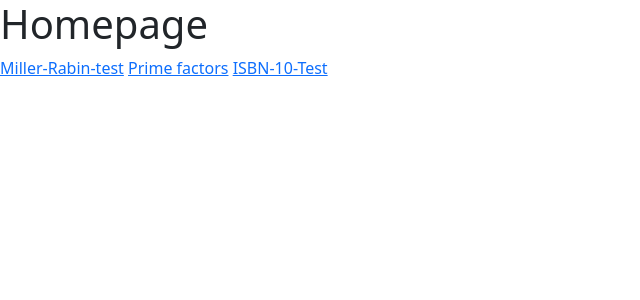
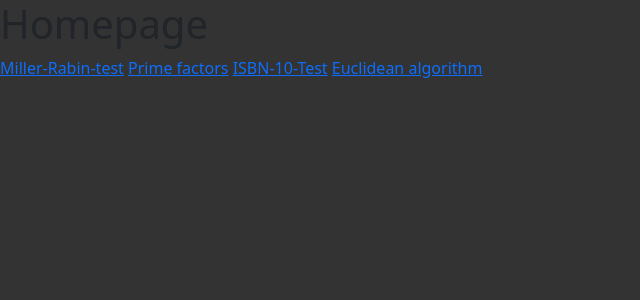
Before and after one commit to Daniel97er/MathBoxIT, a Flask app: page / in a window 1280 px wide. Shown: the top 300 px of the page, without its empty margins (0-640 px from the left). Run offline with Flask 2, Linux system fonts and the light colour scheme.

Commit message:
euclidean algorithm

```diff
--- a/app.py
+++ b/app.py
@@ -246,7 +246,26 @@ def euclidean_algorithm():
 
   if request.method == "POST":
 
-    return render_template("euclidean_algorithm.html")
+    # Get user data from euclidean_algorithm page
+    number1 = int(request.form.get("euclidean_number1"))
+    number2 = int(request.form.get("euclidean_number2"))
+
+    def euclidean_algorithm_func(number1, number2):
+        # Return GCD from number1 and number2
+
+        # Calculate with modulo while is possible
+        while number2 != 0:
+            temp = number1%number2
+            # swap numbers
+            number1 = number2
+            number2 = temp
+
+        # Return GCD
+        return number1
+
+    result = euclidean_algorithm_func(number1, number2)
+
+    return render_template("euclidean_algorithm.html", result=result)
 
   else:
     return render_template("euclidean_algorithm.html")
--- a/templates/euclidean_algorithm.html
+++ b/templates/euclidean_algorithm.html
@@ -19,7 +19,7 @@
             </form>
         </div>
 
-        <h1 class="standard-result">{{ result }}</h1>
+        <h1 class="standard-result">GCD: {{ result }}</h1>
 
         <form action="/">
             <button class="back-button" type="submit">Homepage</button>
--- a/templates/index.html
+++ b/templates/index.html
@@ -8,6 +8,7 @@
         <a href="/miller_rabin_test">Miller-Rabin-test</a>
         <a href="/prime_factors">Prime factors</a>
         <a href="/isbn_test">ISBN-10-Test</a>
+        <a href="/euclidean_algorithm">Euclidean algorithm</a>
 
     </body>
 
--- a/templates/layout.html
+++ b/templates/layout.html
@@ -16,4 +16,9 @@
 
     </body>
 
+    <style>
+        body {
+            background-color: #333;
+        }
+    </style>
 </html>
```
